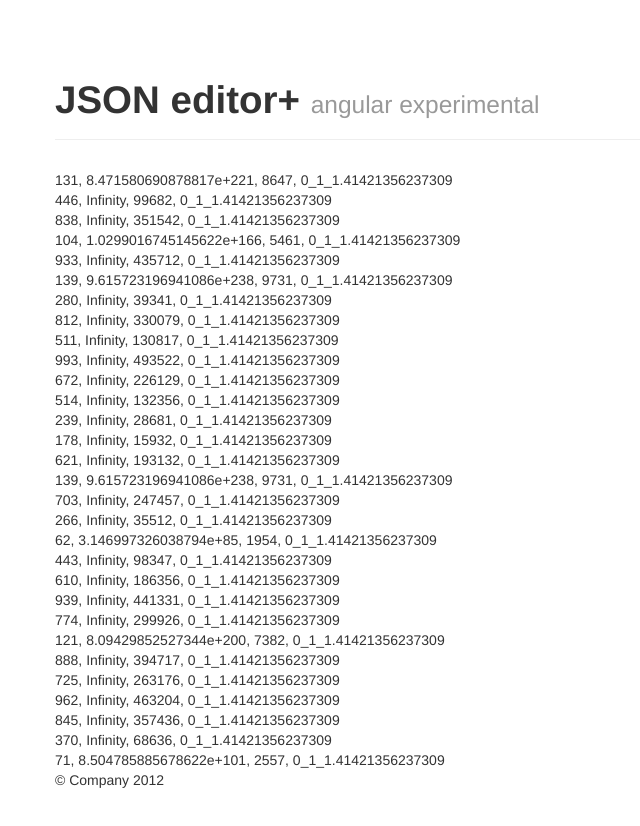
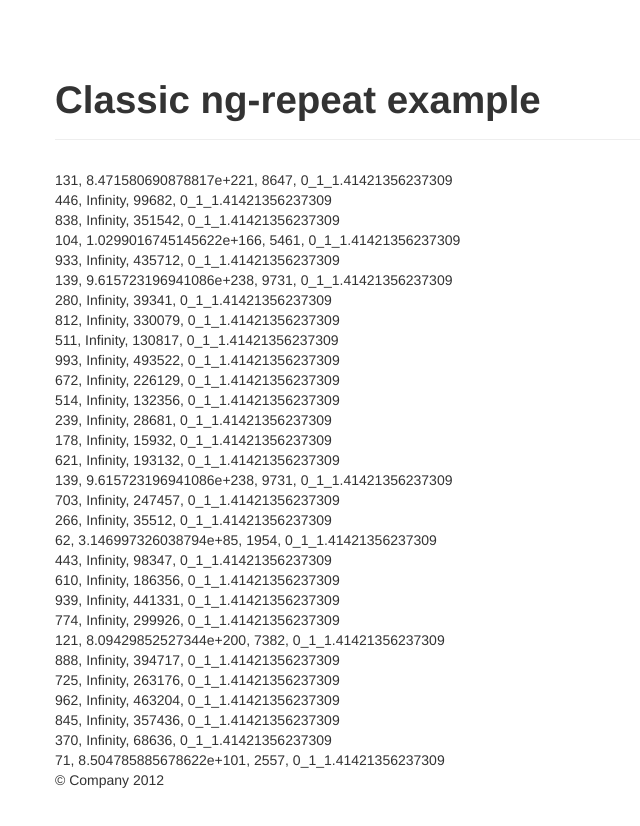
Before and after one commit to allaud/quick-ng-repeat, a plain HTML site: page example/index_classic.html in a window 1280 px wide. Shown: the whole page, without its empty margins (0-640 px from the left). Drawn offline with nearby package versions, Linux system fonts and the light colour scheme.

Commit message:
Update index_classic.html

```diff
--- a/example/index_classic.html
+++ b/example/index_classic.html
@@ -30,7 +30,7 @@
         <div class="container">
 
             <div class="page-header">
-              <h1>JSON editor+ <small>angular experimental</small></h1>
+              <h1>Classic ng-repeat example</h1>
             </div>
 
             <div ng-repeat="item in list" quick-repeat-list="items">
```
